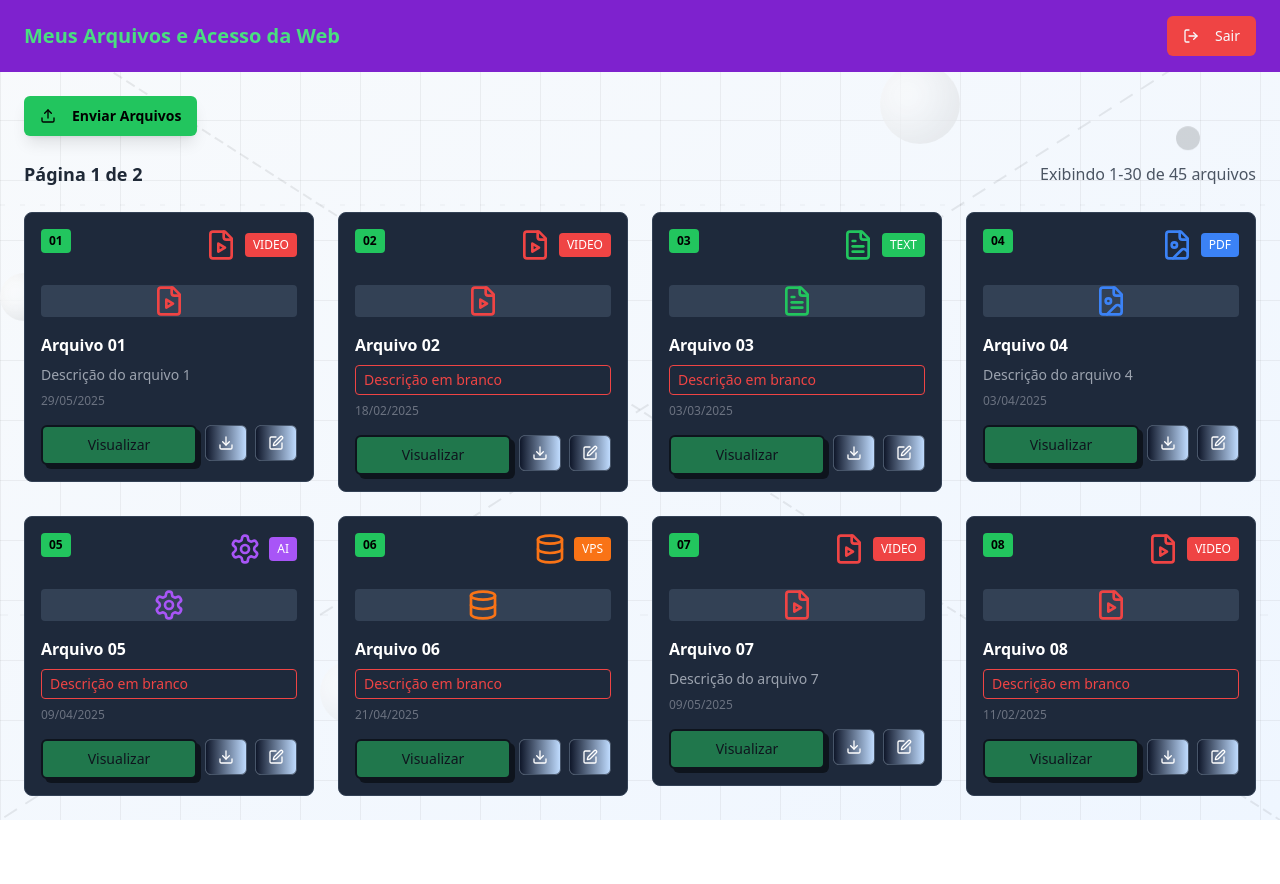
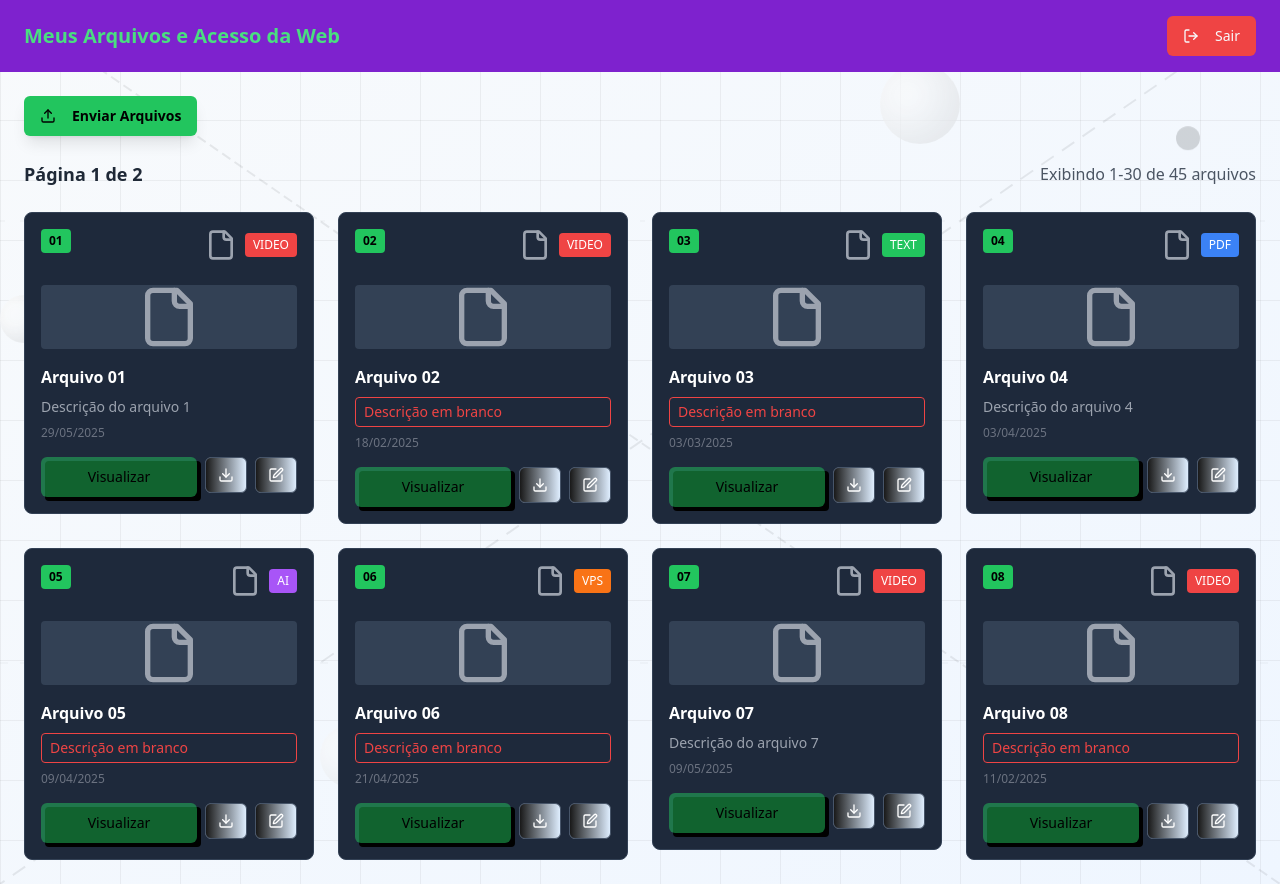
Before and after one commit to Facility2025/mystic-mirror-web-copy, a React (Vite) app: page / in a window 1280 px wide. Both pictures are taken after typing "name@example.com", "Sample123" into the empty fields and a click on the button "Entrar". Before the commit the page ends 820 px from the top, so only its background shows below. Built offline with nearby package versions, Linux system fonts and the light colour scheme.

Commit message:
Reverted to commit 5158dd5673e26a07d5f143ee27f85a9c96521a5e

```diff
--- a/src/components/Dashboard.tsx
+++ b/src/components/Dashboard.tsx
@@ -1,5 +1,5 @@
 import React, { useState } from 'react';
-import { Upload, LogOut, FileVideo, FileText, FileImage, Settings, Database } from 'lucide-react';
+import { Upload, LogOut, File } from 'lucide-react';
 import { Button } from '@/components/ui/button';
 import FileCard from './FileCard';
 import FileUploadForm from './FileUploadForm';
@@ -17,7 +17,7 @@ const Dashboard = ({ onLogout }: DashboardProps) => {
       description: 'Descrição do arquivo 1',
       date: '29/05/2025',
       type: 'VIDEO' as const,
-      icon: <FileVideo className="h-8 w-8 text-red-500" />
+      icon: <File className="h-8 w-8 text-gray-400" />
     },
     {
       id: '02',
@@ -25,7 +25,7 @@ const Dashboard = ({ onLogout }: DashboardProps) => {
       description: '',
       date: '18/02/2025',
       type: 'VIDEO' as const,
-      icon: <FileVideo className="h-8 w-8 text-red-500" />
+      icon: <File className="h-8 w-8 text-gray-400" />
     },
     {
       id: '03',
@@ -33,7 +33,7 @@ const Dashboard = ({ onLogout }: DashboardProps) => {
       description: '',
       date: '03/03/2025',
       type: 'TEXT' as const,
-      icon: <FileText className="h-8 w-8 text-green-500" />
+      icon: <File className="h-8 w-8 text-gray-400" />
     },
     {
       id: '04',
@@ -41,7 +41,7 @@ const Dashboard = ({ onLogout }: DashboardProps) => {
       description: 'Descrição do arquivo 4',
       date: '03/04/2025',
       type: 'PDF' as const,
-      icon: <FileImage className="h-8 w-8 text-blue-500" />
+      icon: <File className="h-8 w-8 text-gray-400" />
     },
     {
       id: '05',
@@ -49,7 +49,7 @@ const Dashboard = ({ onLogout }: DashboardProps) => {
       description: '',
       date: '09/04/2025',
       type: 'AI' as const,
-      icon: <Settings className="h-8 w-8 text-purple-500" />
+      icon: <File className="h-8 w-8 text-gray-400" />
     },
     {
       id: '06',
@@ -57,7 +57,7 @@ const Dashboard = ({ onLogout }: DashboardProps) => {
       description: '',
       date: '21/04/2025',
       type: 'VPS' as const,
-      icon: <Database className="h-8 w-8 text-orange-500" />
+      icon: <File className="h-8 w-8 text-gray-400" />
     },
     {
       id: '07',
@@ -65,7 +65,7 @@ const Dashboard = ({ onLogout }: DashboardProps) => {
       description: 'Descrição do arquivo 7',
       date: '09/05/2025',
       type: 'VIDEO' as const,
-      icon: <FileVideo className="h-8 w-8 text-red-500" />
+      icon: <File className="h-8 w-8 text-gray-400" />
     },
     {
       id: '08',
@@ -73,7 +73,7 @@ const Dashboard = ({ onLogout }: DashboardProps) => {
       description: '',
       date: '11/02/2025',
       type: 'VIDEO' as const,
-      icon: <FileVideo className="h-8 w-8 text-red-500" />
+      icon: <File className="h-8 w-8 text-gray-400" />
     }
   ]);
 
@@ -84,48 +84,42 @@ const Dashboard = ({ onLogout }: DashboardProps) => {
       case 'avi':
       case 'mov':
       case 'mkv':
-        return { type: 'VIDEO' as const, icon: <FileVideo className="h-8 w-8 text-red-500" /> };
+        return { type: 'VIDEO' as const, icon: <File className="h-8 w-8 text-gray-400" /> };
       case 'txt':
       case 'doc':
       case 'docx':
-        return { type: 'TEXT' as const, icon: <FileText className="h-8 w-8 text-green-500" /> };
+        return { type: 'TEXT' as const, icon: <File className="h-8 w-8 text-gray-400" /> };
       case 'pdf':
       case 'jpg':
       case 'jpeg':
       case 'png':
       case 'gif':
-        return { type: 'PDF' as const, icon: <FileImage className="h-8 w-8 text-blue-500" /> };
+        return { type: 'PDF' as const, icon: <File className="h-8 w-8 text-gray-400" /> };
       default:
-        return { type: 'AI' as const, icon: <Settings className="h-8 w-8 text-purple-500" /> };
+        return { type: 'AI' as const, icon: <File className="h-8 w-8 text-gray-400" /> };
     }
   };
 
   const handleFileUpload = (fileData: { name: string; description: string; file: File | null; fileUrl: string; fileType: string; isLink?: boolean }) => {
-    let type, icon;
+    let type;
 
     if (fileData.isLink) {
       // Para links, tentamos determinar o tipo pela URL
       const url = fileData.fileUrl.toLowerCase();
       if (url.includes('.mp4') || url.includes('.avi') || url.includes('.mov') || url.includes('youtube.com') || url.includes('vimeo.com')) {
         type = 'VIDEO' as const;
-        icon = <FileVideo className="h-8 w-8 text-red-500" />;
       } else if (url.includes('.pdf')) {
         type = 'PDF' as const;
-        icon = <FileImage className="h-8 w-8 text-blue-500" />;
       } else if (url.includes('.jpg') || url.includes('.jpeg') || url.includes('.png') || url.includes('.gif')) {
         type = 'PDF' as const; // Usando PDF para imagens como no código original
-        icon = <FileImage className="h-8 w-8 text-blue-500" />;
       } else {
         type = 'AI' as const;
-        icon = <Settings className="h-8 w-8 text-purple-500" />;
       }
     } else if (fileData.file) {
       const result = getFileTypeFromExtension(fileData.file.name);
       type = result.type;
-      icon = result.icon;
     } else {
       type = 'AI' as const;
-      icon = <Settings className="h-8 w-8 text-purple-500" />;
     }
 
     const newId = String(files.length + 1).padStart(2, '0');
@@ -137,7 +131,7 @@ const Dashboard = ({ onLogout }: DashboardProps) => {
       description: fileData.description,
       date: currentDate,
       type: type,
-      icon: icon,
+      icon: <File className="h-8 w-8 text-gray-400" />,
       fileUrl: fileData.fileUrl,
       fileType: fileData.fileType,
       isLink: fileData.isLink
--- a/src/components/FileCard.tsx
+++ b/src/components/FileCard.tsx
@@ -1,5 +1,6 @@
+
 import React, { useState } from 'react';
-import { Download, Edit, Eye } from 'lucide-react';
+import { Download, Edit, File } from 'lucide-react';
 import { Button } from '@/components/ui/button';
 import { AspectRatio } from '@/components/ui/aspect-ratio';
 
@@ -42,81 +43,9 @@ const FileCard = ({ id, name, description, date, type, icon, fileUrl, fileType,
   };
 
   const renderFilePreview = () => {
-    if (!fileUrl) {
-      return (
-        <div className="text-center flex items-center justify-center h-full">
-          {icon}
-        </div>
-      );
-    }
-
-    // Se for um link, tentamos determinar o tipo pelo URL
-    if (isLink || fileType === 'link') {
-      const url = fileUrl.toLowerCase();
-      if (url.includes('.jpg') || url.includes('.jpeg') || url.includes('.png') || url.includes('.gif') || url.includes('.webp')) {
-        return (
-          <AspectRatio ratio={16 / 9} className="w-full">
-            <img
-              src={fileUrl}
-              alt={name}
-              className="w-full h-full object-cover rounded"
-              onError={() => setImageError(true)}
-            />
-          </AspectRatio>
-        );
-      }
-
-      return (
-        <div className="text-center flex items-center justify-center h-full">
-          {icon}
-          <div className="ml-2">
-            <p className="text-xs text-gray-400">Link</p>
-          </div>
-        </div>
-      );
-    }
-
-    if (fileType?.startsWith('image/') && !imageError) {
-      return (
-        <AspectRatio ratio={16 / 9} className="w-full">
-          <img
-            src={fileUrl}
-            alt={name}
-            className="w-full h-full object-cover rounded"
-            onError={() => setImageError(true)}
-          />
-        </AspectRatio>
-      );
-    }
-
-    if (fileType?.startsWith('video/')) {
-      return (
-        <AspectRatio ratio={16 / 9} className="w-full">
-          <video
-            src={fileUrl}
-            className="w-full h-full object-cover rounded"
-            controls
-            preload="metadata"
-          />
-        </AspectRatio>
-      );
-    }
-
-    if (fileType === 'application/pdf') {
-      return (
-        <AspectRatio ratio={16 / 9} className="w-full">
-          <iframe
-            src={fileUrl}
-            className="w-full h-full rounded border-0"
-            title={name}
-          />
-        </AspectRatio>
-      );
-    }
-
     return (
       <div className="text-center flex items-center justify-center h-full">
-        {icon}
+        <File className="h-16 w-16 text-gray-400" />
       </div>
     );
   };
@@ -129,7 +58,7 @@ const FileCard = ({ id, name, description, date, type, icon, fileUrl, fileType,
         </span>
         <div className="text-right">
           <div className="flex items-center justify-end space-x-2 mb-2">
-            {icon}
+            <File className="h-8 w-8 text-gray-400" />
             <span className={`text-white text-xs px-2 py-1 rounded ${getTypeColor(type)}`}>
               {type}
             </span>
@@ -151,9 +80,11 @@ const FileCard = ({ id, name, description, date, type, icon, fileUrl, fileType,
 
       <div className="flex space-x-2 mt-4">
         <div className="flex-1 relative">
+          {/* Fundo negro para efeito de papel destacado */}
+          <div className="absolute inset-0 bg-black rounded translate-x-1 translate-y-1 z-0"></div>
           <Button
             onClick={handleVisualize}
-            className="w-full bg-green-500 hover:bg-green-600 text-black text-sm border-2 border-black shadow-[4px_4px_0px_0px_#000000] hover:shadow-[6px_6px_0px_0px_#000000] transform hover:translate-x-[-2px] hover:translate-y-[-2px] transition-all duration-200"
+            className="flex-1 bg-green-500 hover:bg-green-600 text-black text-sm relative z-10 w-full transform hover:translate-x-0.5 hover:translate-y-0.5 transition-transform duration-200"
             disabled={!fileUrl}
           >
             Visualizar
@@ -162,14 +93,14 @@ const FileCard = ({ id, name, description, date, type, icon, fileUrl, fileType,
         <Button
           variant="outline"
           size="sm"
-          className="bg-gradient-to-r from-slate-900 to-blue-200 text-white hover:from-slate-800 hover:to-blue-300 border-slate-600"
+          className="bg-gradient-to-r from-black/90 to-blue-300/30 text-white hover:from-black hover:to-blue-400/40 border-slate-600"
         >
           <Download className="h-4 w-4" />
         </Button>
         <Button
           variant="outline"
           size="sm"
-          className="bg-gradient-to-r from-slate-900 to-blue-200 text-white hover:from-slate-800 hover:to-blue-300 border-slate-600"
+          className="bg-gradient-to-r from-black/90 to-blue-300/30 text-white hover:from-black hover:to-blue-400/40 border-slate-600"
         >
           <Edit className="h-4 w-4" />
         </Button>
```
